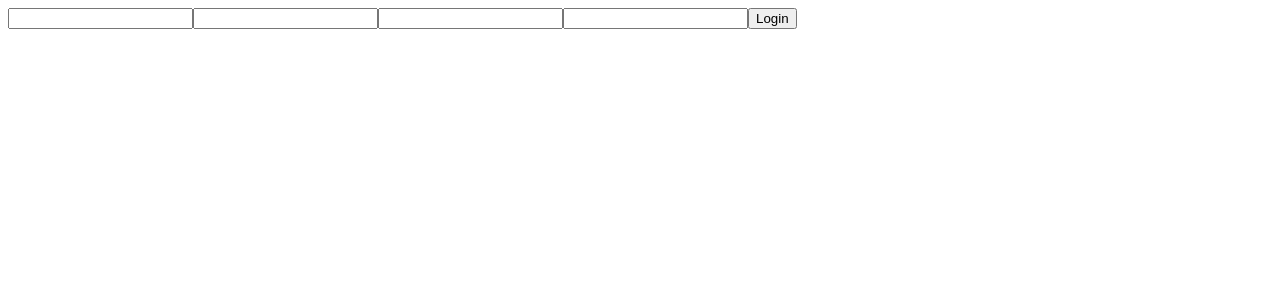
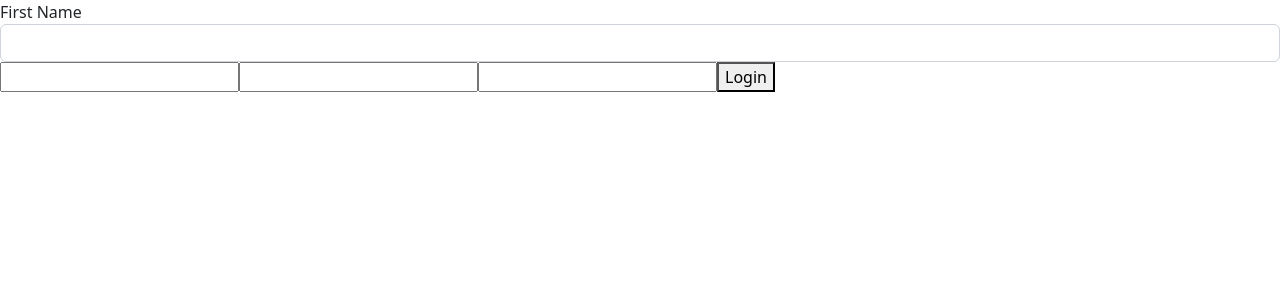
Before and after one commit to 8rania1/emt-cs, an Angular app: page / in a window 1280 px wide. Shown: the top 300 px of the page. Built offline with nearby package versions, Linux system fonts and the light colour scheme.

Commit message:
add bootstrap support

```diff
--- a/package.json
+++ b/package.json
@@ -18,6 +18,9 @@
     "@angular/platform-browser": "^15.1.0",
     "@angular/platform-browser-dynamic": "^15.1.0",
     "@angular/router": "^15.1.0",
+    "@ng-bootstrap/ng-bootstrap": "^14.0.1",
+    "@popperjs/core": "^2.11.6",
+    "bootstrap": "^5.2.3",
     "rxjs": "~7.8.0",
     "tslib": "^2.3.0",
     "zone.js": "~0.12.0"
@@ -26,6 +29,7 @@
     "@angular-devkit/build-angular": "^15.1.6",
     "@angular/cli": "~15.1.6",
     "@angular/compiler-cli": "^15.1.0",
+    "@angular/localize": "^15.1.0",
     "@types/jasmine": "~4.3.0",
     "jasmine-core": "~4.5.0",
     "karma": "~6.4.0",
--- a/src/app/app.component.html
+++ b/src/app/app.component.html
@@ -1,6 +1,13 @@
 <form #userForm="ngForm" (ngSubmit)="registerUser(userForm)">
 
-  <input type="text" name="firstName" ngModel />
+  <div class="form-group">
+    <label for="exampleInputEmail1">First Name</label>
+    <input type="text" class="form-control" name="firstName" ngModel />
+  </div>
+
+
+
+
   <input type="text" name="lastName" ngModel />
   <input type="text" name="mail" ngModel />
   <input type="text" name="mobile" ngModel/>
--- a/src/app/app.module.ts
+++ b/src/app/app.module.ts
@@ -1,6 +1,7 @@
 import { NgModule } from '@angular/core';
 import { FormsModule } from '@angular/forms';
 import { BrowserModule } from '@angular/platform-browser';
+import { NgbModule } from '@ng-bootstrap/ng-bootstrap';
 
 import { AppRoutingModule } from './app-routing.module';
 import { AppComponent } from './app.component';
@@ -13,7 +14,7 @@ import { AppComponent } from './app.component';
   imports: [
     BrowserModule,
     AppRoutingModule,
-    FormsModule
+    FormsModule,NgbModule
   ],
   providers: [],
   bootstrap: [AppComponent]
--- a/src/styles.scss
+++ b/src/styles.scss
@@ -1 +1,2 @@
 /* You can add global styles to this file, and also import other style files */
+@import "~bootstrap/dist/css/bootstrap.css"
```
Also changed, not shown: 1 other file (tests, documents, lock files or other folders).
